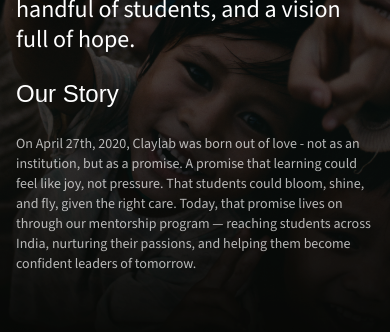
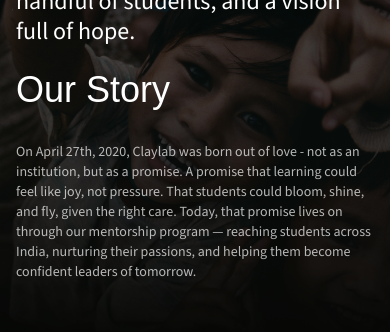
Before and after one commit to arnab-git-404/claylab, a Next.js app: page /about in a window 390 px wide. Shown: the part 158-490 px from the top of the page. Built offline with nearby package versions, Linux system fonts and the light colour scheme; a web font is replaced by a local one.

Commit message:
Update hero.tsx

```diff
--- a/components/about/hero.tsx
+++ b/components/about/hero.tsx
@@ -1,3 +1,40 @@
+// "use client"
+
+// import Image from "next/image"
+
+// export default function Hero() {
+//   return (
+//     <section className="relative w-full h-[60vh] sm:h-screen flex items-center overflow-hidden">
+//       <Image
+//         src="/claylab assets/general/HeroSectionImages/aboutUsHero.png"
+//         alt="Background"
+//         fill
+//         className="object-cover object-center "
+//       />
+
+//       <div className="absolute inset-0 bg-black/40 "></div>
+
+//       <div className="flex flex-col gap-4 sm:gap-6 mx-4 sm:mx-8 md:mx-14 mt-16 sm:mt-32 text-start max-w-full sm:max-w-4xl z-10">
+//         <p style={{ fontWeight: "100" }} className="text-2xl sm:text-5xl md:text-7xl max-w-full sm:max-w-2xl text-white mb-2 sm:mb-6 leading-tight font-sourceSans font-thin" >
+//           It started with three teachers, a handful of students, and a vision full of hope.
+//         </p>
+//         <h3 className="text-2xl sm:text-5xl md:text-7xl mb-2 sm:mb-[-32] text-white font-roughScript z-[5]">Our Story</h3>
+
+//         <p style={{ fontWeight: "100" }} className="text-lg sm:text-base md:text-sm text-white/70 mb-4 sm:mb-8 max-w-full sm:max-w-6xl z-[10] font-sourceSans font-thin">
+//           On April 27th, 2020, Claylab was born out of love - not as an institution, but as a promise. A promise that learning could feel like joy, not pressure. That students could bloom, shine, and fly, given the right care. Today, that promise lives on through our mentorship program — reaching students across India, nurturing their passions, and helping them become confident leaders of tomorrow.
+//         </p>
+//       </div>
+
+
+
+
+//     </section>
+//   )
+// }
+
+
+
+
 "use client"
 
 import Image from "next/image"
@@ -18,15 +55,14 @@ export default function Hero() {
         <p style={{ fontWeight: "100" }} className="text-2xl sm:text-5xl md:text-7xl max-w-full sm:max-w-2xl text-white mb-2 sm:mb-6 leading-tight font-sourceSans font-thin" >
           It started with three teachers, a handful of students, and a vision full of hope.
         </p>
-        <h3 className="text-2xl sm:text-5xl md:text-7xl mb-2 sm:mb-[-32] text-white font-roughScript z-[5]">Our Story</h3>
-        <p style={{ fontWeight: "100" }} className="text-sm sm:text-base md:text-sm text-white/70 mb-4 sm:mb-8 max-w-full sm:max-w-6xl z-[10] font-sourceSans font-thin">
+        <h3 className="text-4xl sm:text-5xl md:text-7xl mb-2 sm:mb-[-32] text-white font-roughScript z-[5]">Our Story</h3>
+
+         <p style={{ fontWeight: "100" }} className="mt-2 text-sm sm:text-sm md:mt-6 md:text-xl lg:text-2xl xl:text-2xl text-white/70 mb-4 sm:mb-8 max-w-full sm:max-w-6xl z-[10] font-sourceSans font-thin">
           On April 27th, 2020, Claylab was born out of love - not as an institution, but as a promise. A promise that learning could feel like joy, not pressure. That students could bloom, shine, and fly, given the right care. Today, that promise lives on through our mentorship program — reaching students across India, nurturing their passions, and helping them become confident leaders of tomorrow.
         </p>
       </div>
 
 
-
-
     </section>
   )
 }
```
